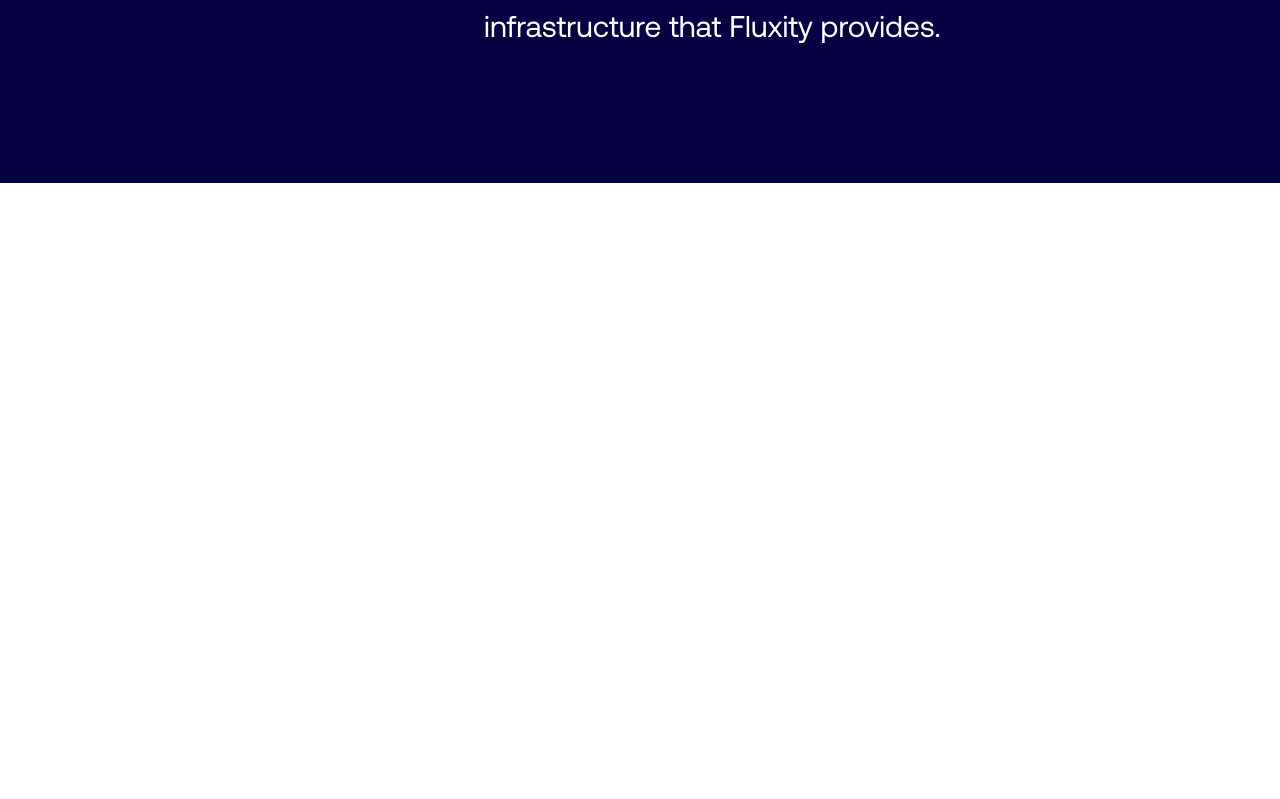
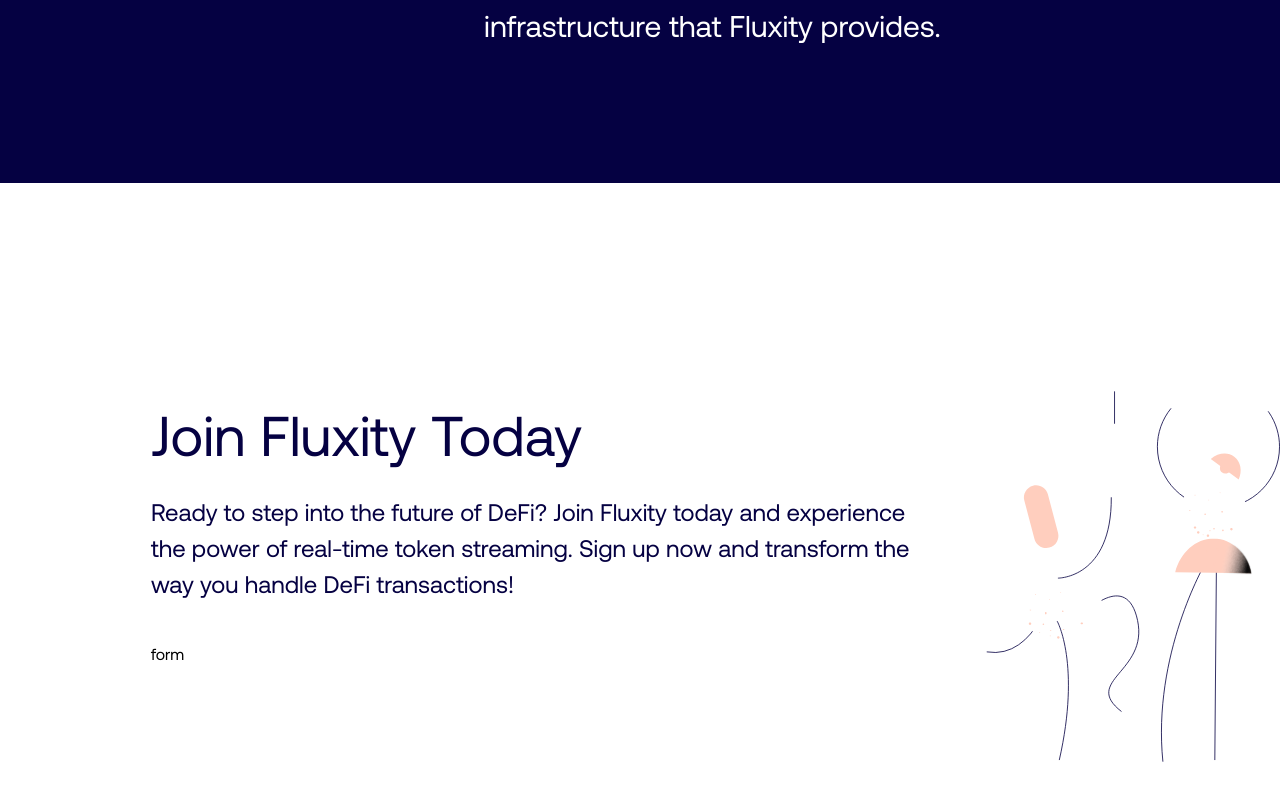
Before and after one commit to luanlabs/fluxity.finance, a Next.js app: page / in a window 1280 px wide. Shown: the part 427-1226 px from the top of the page. Before the commit the page ends 800 px from the top, so only its background shows below. Built offline with nearby package versions, Linux system fonts and the light colour scheme.

Commit message:
chore: in progress JoinUs section

```diff
--- a/src/app/globals.css
+++ b/src/app/globals.css
@@ -21,3 +21,13 @@
   font-family: 'Aeonik';
   src: url('../../public/font/Aeonik-Regular.ttf');
 }
+
+::-webkit-scrollbar {
+  width: 4px;
+}
+::-webkit-scrollbar-track {
+  background: transparent;
+}
+::-webkit-scrollbar-thumb {
+  background: #75eeff;
+}
--- a/src/app/page.tsx
+++ b/src/app/page.tsx
@@ -1,9 +1,11 @@
+import JoinUs from '@/containers/JoinUs';
 import WhyFluxity from '@/containers/WhyFluxity';
 
 export default function Home() {
   return (
     <>
       <WhyFluxity />
+      <JoinUs />
     </>
   );
 }
--- /dev/null
+++ b/src/containers/JoinUs.tsx
@@ -0,0 +1,29 @@
+import React from 'react';
+import Image from 'next/image';
+
+import JoinDancing from '../../public/images/joinDancing.svg';
+
+const JoinUs = () => {
+  return (
+    <div className="flex justify-between items-center gap-10">
+      <div className=" pl-[151px] py-[180px]">
+        <div className="text-MidnightBlue mb-10">
+          <h3 className="font-medium text-[56px] tracking-[0] leading-[73.4px] mb-6">
+            Join Fluxity Today
+          </h3>
+          <p className="text-[24px] xxl:w-[550px]">
+            Ready to step into the future of DeFi? Join Fluxity today and
+            experience the power of real-time token streaming. Sign up now and
+            transform the way you handle DeFi transactions!
+          </p>
+        </div>
+        <div>form</div>
+      </div>
+      <div>
+        <Image src={JoinDancing} alt="icon" className="w-[698px] h-[697px]" />
+      </div>
+    </div>
+  );
+};
+
+export default JoinUs;
```
Also changed, not shown: public/images/joinDancing.svg (added).
